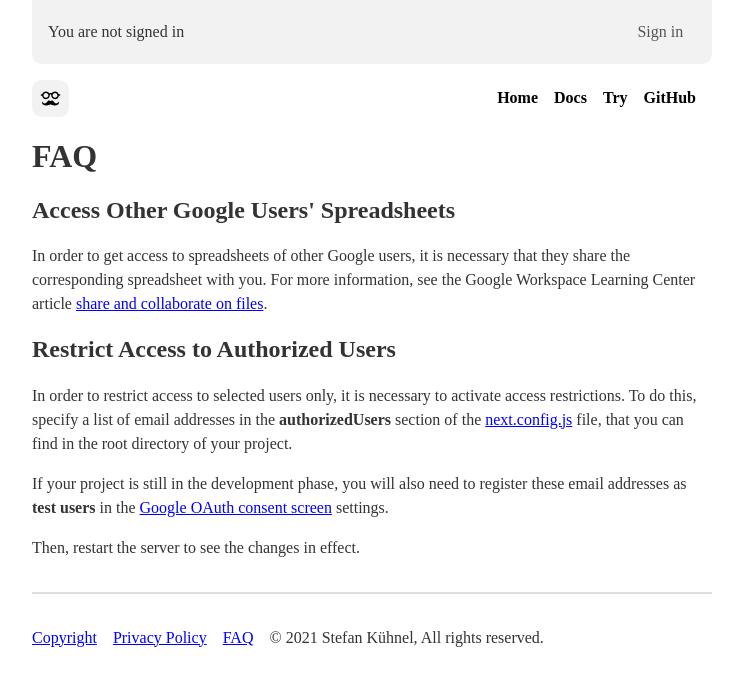
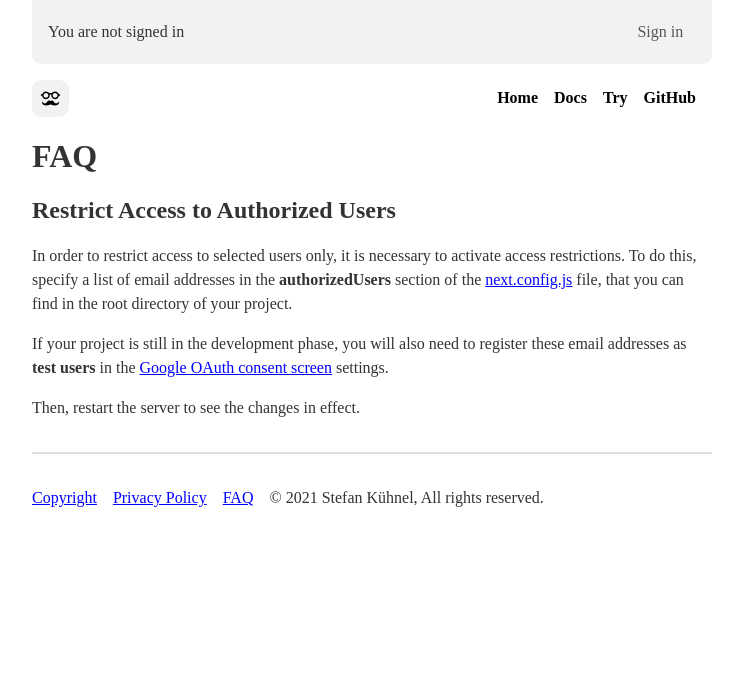
Before and after one commit to StefanZoneExamples/nextauthjs, a Next.js app: page /faq in a window 1280 px wide. Shown: the top 686 px of the page, without its empty margins (268-1011 px from the left). Built offline with nearby package versions, Linux system fonts and the light colour scheme; no server answers; a web font is replaced by a local one.

Commit message:
Remove Entry `Access Other Google Users' Spreadsheets`.

```diff
--- a/pages/faq/index.tsx
+++ b/pages/faq/index.tsx
@@ -11,20 +11,6 @@ const Index: NextPage = () => {
             </Head>
             <Layout>
                 <h1>FAQ</h1>
-                <h2>Access Other Google Users&apos; Spreadsheets</h2>
-                <p>
-                    In order to get access to spreadsheets of other Google users, it is necessary
-                    that they share the corresponding spreadsheet with you. For more information,
-                    see the Google Workspace Learning Center article{' '}
-                    <a
-                        href="https://support.google.com/a/users/answer/9305987?hl=en"
-                        target="_blank"
-                        rel="noreferrer noopener"
-                    >
-                        share and collaborate on files
-                    </a>
-                    .
-                </p>
                 <h2>Restrict Access to Authorized Users</h2>
                 <p>
                     In order to restrict access to selected users only, it is necessary to activate
```
